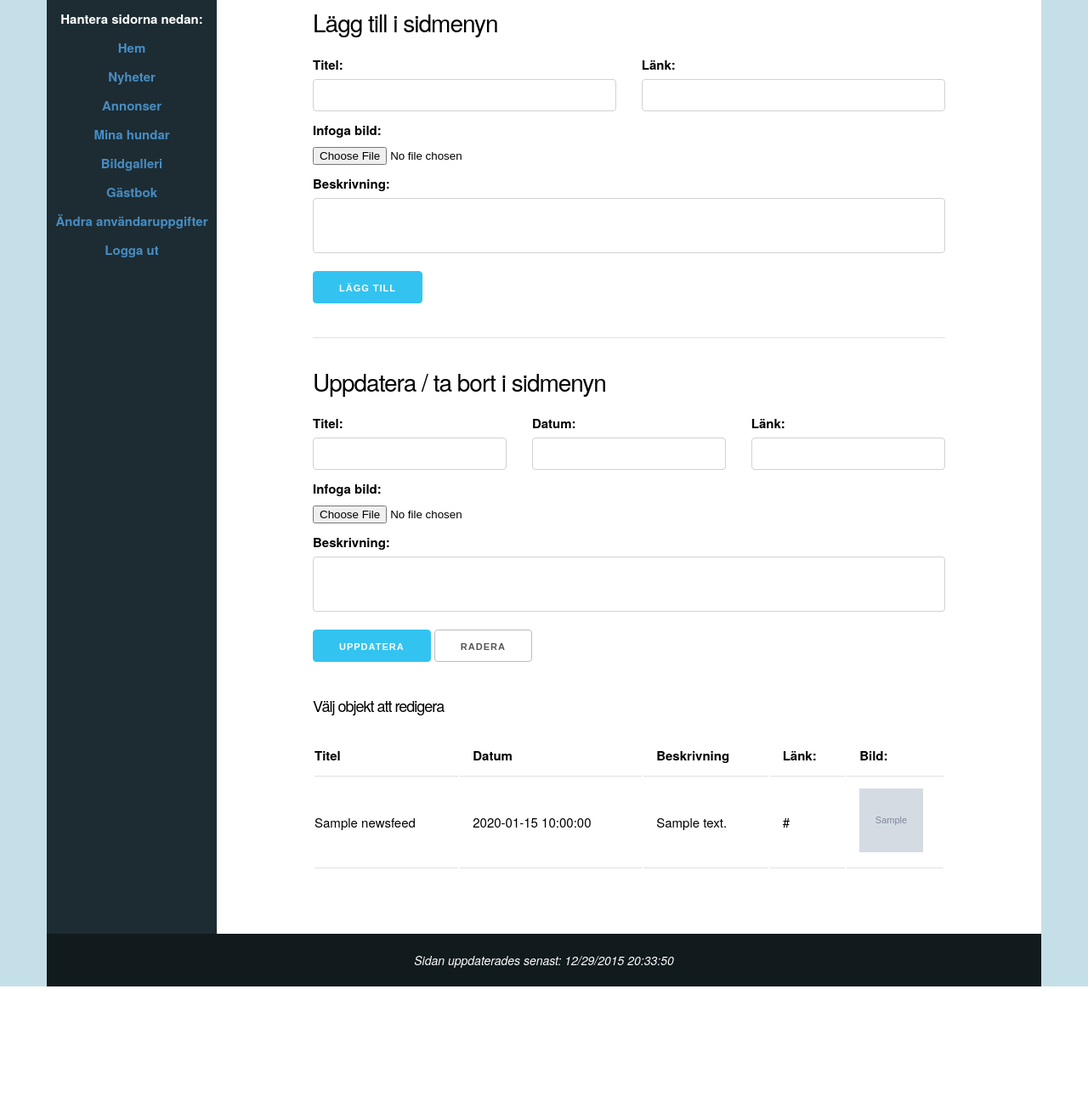
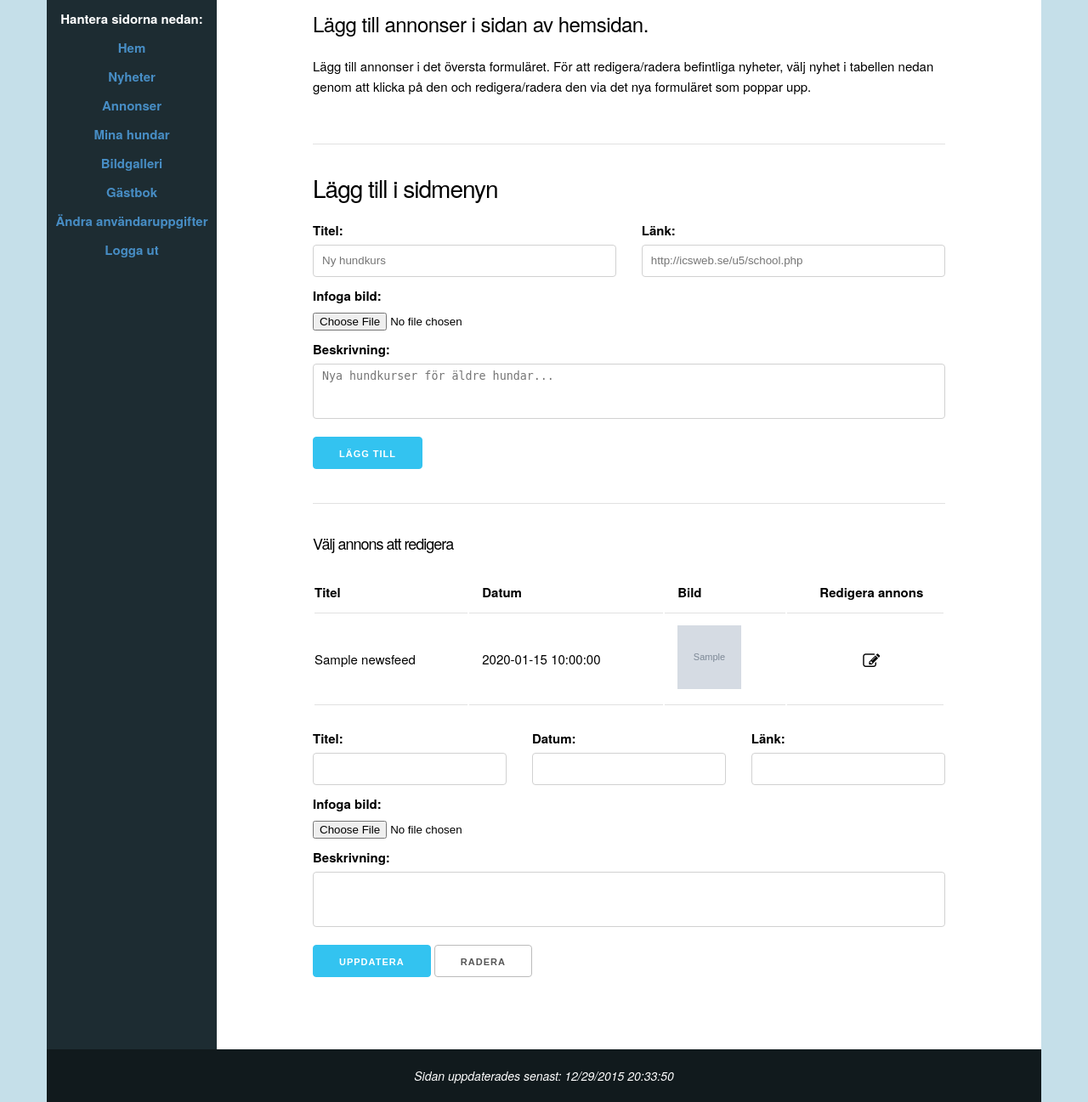
Before and after one commit to erdalbej/OperationDoge, a PHP site: page /admin-sidebar.php in a window 1280 px wide. Shown: the part 108-1405 px from the top of the page at 85% size. Before the commit the page ends 1269 px from the top, so only its background shows below. Run offline with PHP 8.4, Linux system fonts and the light colour scheme; tables that the repository leaves empty hold one stand-in row (values such as "Sample post"); grey boxes marked "Sample" are stand-in pictures; some libraries are stand-ins or nearby versions.

Commit message:
admin stuff

```diff
--- a/U5/admin-news.php
+++ b/U5/admin-news.php
@@ -178,7 +178,7 @@ if(isset($_POST['news-delete'])){
 ?>
 <main>
 	<div class="container">
-	<div class="row">
+		<div class="row">
 			<div class="twelve columns">
 				<?php
 					if(isset($news_success)){
@@ -207,7 +207,7 @@ if(isset($_POST['news-delete'])){
 			<div class="row">
 				<div class="six columns">
 					<label for="title">Nyhetstitel:</label>
-					<input type="text" name="title">
+					<input type="text" name="title" placeholder="Ny hundkurs" required>
 				</div>
 				<div class="six columns">
 					<label for="image-path">Bild:</label>
@@ -215,7 +215,7 @@ if(isset($_POST['news-delete'])){
 				</div>
 			</div>
 			<label for="news-text">Text:</label>
-			<textarea name="news-text" id="" class="u-full-width"></textarea>
+			<textarea name="news-text" id="" placeholder="Ny hundkurs med nya möjligheter..." class="u-full-width"></textarea>
 			<div class="row">
 				<div class="four columns">
 					<input type="submit" name="submit-news" value="Lägg till">
--- a/U5/admin-sidebar.php
+++ b/U5/admin-sidebar.php
@@ -1,64 +1,73 @@
 <?php
 include_once 'admin-header.php';
+
+$allowed_ext = array('jpg');
 
 // Create
 if(isset($_POST['submit_newsfeed'])){
 	if(strlen($_POST['news_title']) > 0){
-		$returnMsgNewsFeedAdd = "Kunde inte lägga till ditt objekt!";
 
 		$title = $_POST['news_title'];
 		$news_text = $_POST['news_text'];
 		$news_link = $_POST['news_link'];
 
-		if(isset($_FILES['news_image'])) {
 		$file = $_FILES['news_image'];
+		if(isset($file) && (strlen($file['name']) != 0)) {
+
+			if (strlen($file['name']) == 0){ $image_error = 'Saknar filnamn'; }
 
 			$file_name = $file['name'];
 			$file_tmp = $file['tmp_name'];
 			$file_size = $file['size'];
 			$file_error = $file['error'];
-
 			$file_ext = explode('.', $file_name);
 			$file_ext = strtolower(end($file_ext));
 
-			$allowed_ext = array('jpg');
+			if (!in_array($file_ext, $allowed_ext)){ $image_error = 'Endast .jpg filer är tillåtna, prova ladda up en anna bild.'; }
+			if($file['error'] != UPLOAD_ERR_OK){
+				if ($file['error'] == UPLOAD_ERR_INI_SIZE){
+					$image_error = 'Filen är för stor, 2mb stora filer är tillåtna';
+				}else if($file['error'] > 1 && $file['error'] < 9){
+					$image_error = 'Filen gick inte att ladda upp, prova igen!';
+				}
+			}
 
-			if(in_array($file_ext, $allowed_ext)){
-
-				if($file_error === 0){
-					//2mb
-					if($file_size < 2097152){
-
-						//Ger filnamnet ett unikt namn så det inte krockar om man lägger upp samma bild flera gånger.
+			if(!isset($image_error)){
 				$file_name_new = uniqid('', true) . '.' . $file_ext;
 				$file_destination = 'uploads/' . $file_name_new;
 
-						if(move_uploaded_file($file_tmp, $file_destination)){
-							$result = nonQuery("INSERT INTO NewsFeed (`NewsTitle`,`CreatedAt`,`Description`,`NewsImagePath`, `NewsLink`) VALUES (:title,now(),:news_text,:image, :news_link)", array(":title" => $title, ":news_text" => $news_text, ":news_link" => $news_link, ":image" => $file_name_new));
+				if(move_uploaded_file($file['tmp_name'], $file_destination)){
+					$result = nonQuery("INSERT INTO NewsFeed (`NewsTitle`,`CreatedAt`,`Description`,`NewsImagePath`, `NewsLink`) VALUES (:title,now(),:news_text,:image,:news_link)",
+						array(
+							":title" => $title,
+							":news_text" => $news_text,
+							":news_link" => $news_link,
+							":image" => $file_name_new
+						)
+
+					);
+
+					if($result["err"] != null){
+						$news_error = 'Gick inte att ladda upp din annons, prova igen.';
+						unlink($file_destination);
+					}else{
+						$news_success = "Annons upplagd och publicerad!";
+					}
+				} else { $news_error = 'Gick inte att flytta filen till servern, prova igen'; }
+			}else{ $news_error = $image_error; }
+		}else{
+			$result = nonQuery("INSERT INTO NewsFeed (`NewsTitle`,`CreatedAt`,`Description`, `NewsLink`) VALUES (:title,now(),:news_text,:news_link)", array(":title" => $title, ":news_text" => $news_text, ":news_link" => $news_link));
 
 			if($result["err"] === null){
-								$returnMsgNewsFeedAdd = "Ditt objekt är tillagt!";
+				$news_success = "Nyhet upplagd och publicerad!";
+			}else{
+				$news_error = "Gick inte att flytta filen till servern, prova igen";
 			}
 		}
 	}
 }
-			}else{
-				//Ingen bild selectead
-				$result = nonQuery("INSERT INTO NewsFeed (`NewsTitle`,`CreatedAt`,`Description`, `NewsLink`) VALUES (:title,now(),:news_text,:news_link)", array(":title" => $title, ":news_text" => $news_text, ":news_link" => $news_link));
-
-				if($result["err"] === null){
-					$returnMsgNewsFeedAdd = "Ditt objekt är tillagt!";
-				}
-			}
-		}
-
-	}
-
-}
 
 if(isset($_POST['update_newsfeed'])){
-
-	$returnMsgNewsFeedUpdate = "Kunde inte uppdatera objekt.";
 
 	if(strlen($_POST['alter_news_title']) > 0 && strlen($_POST['alter_news_createdAt']) > 0){
 
@@ -67,103 +76,160 @@ if(isset($_POST['update_newsfeed'])){
 		$news_link = $_POST['alter_news_link'];
 		$news_createdAt = $_POST['alter_news_createdAt'];
 
+		$file = $_FILES['alter_news_image'];
+		if(isset($file) && (strlen($file['name']) != 0)) {
 
-		//if image is set
-		if(isset($_FILES['alter_news_image'])) {
-
-			$file = $_FILES['alter_news_image'];
+			if (strlen($file['name']) == 0){ $image_error = 'Saknar filnamn'; }
 
 			$file_name = $file['name'];
 			$file_tmp = $file['tmp_name'];
 			$file_size = $file['size'];
 			$file_error = $file['error'];
-
 			$file_ext = explode('.', $file_name);
 			$file_ext = strtolower(end($file_ext));
 
-			$allowed_ext = array('jpg');
+			if (!in_array($file_ext, $allowed_ext)){ $image_error = 'Endast .jpg filer är tillåtna, prova ladda up en anna bild.'; }
+			if($file['error'] != UPLOAD_ERR_OK){
+				if ($file['error'] == UPLOAD_ERR_INI_SIZE){
+					$image_error = 'Filen är för stor, 2mb stora filer är tillåtna';
+				}else if($file['error'] > 1 && $file['error'] < 9){
+					$image_error = 'Filen gick inte att ladda upp, prova igen!';
+				}
+			}
 
-			if(in_array($file_ext, $allowed_ext)){
-
-				if($file_error === 0){
-					//2mb
-					if($file_size < 2097152){
-
+			if(!isset($image_error)){
 				$file_name_new = uniqid('', true) . '.' . $file_ext;
 				$file_destination = 'uploads/' . $file_name_new;
 
-						if(move_uploaded_file($file_tmp, $file_destination)){
+				$result = query("SELECT `NewsImagePath` FROM NewsFeed WHERE `NewsTitle` = :title AND `CreatedAt` = :createdAt",
+					array(
+						":title" => $news_title,
+						":createdAt" => $news_createdAt
+					)
+				);
 
-							//Deletes old picture
-							$result = query("SELECT `NewsImagePath` FROM NewsFeed WHERE `NewsTitle` = :title AND `CreatedAt` = :createdAt", array(":title" => $news_title, ":createdAt" => $news_createdAt));
+				if($result["err"] == null){
 					$resData = $result["data"];
-
 					if($resData[0]["NewsImagePath"] !== NULL){
-								$image_path = "uploads/" . $resData[0]["NewsImagePath"];
-								if(file_exists($image_path)){
-						        	unlink($image_path);
+						$old_image = "uploads/" . $resData[0]["NewsImagePath"];
 					}
 				}
 
-							$result = nonQuery("UPDATE NewsFeed SET `Description` = :description, `NewsImagePath` = :image_path, `NewsLink` = :newslink WHERE `NewsTitle` = :title AND `CreatedAt` = :createdAt", array(":title" => $news_title, ":createdAt" => $news_createdAt, ":description" => $news_text, ":image_path" => $file_name_new, ":newslink" => $news_link));
+				if(move_uploaded_file($file['tmp_name'], $file_destination)){
+					$result = nonQuery("UPDATE NewsFeed SET `Description` = :description, `NewsImagePath` = :image_path, `NewsLink` = :newslink WHERE `NewsTitle` = :title AND `CreatedAt` = :createdAt",
+						array(
+							":title" => $news_title,
+							":createdAt" => $news_createdAt,
+							":description" => $news_text,
+							":image_path" => $file_name_new,
+							":newslink" => $news_link
+						)
+					);
+
+
+					if($result["err"] != null){
+						$news_error = 'Gick inte att uppdatera annons, prova igen.';
+						unlink($file_destination);
+					}else{
+						$news_success = "Annons uppdaterad och publicerad!";
+						if(isset($old_image)){
+							if(file_exists($old_image)){
+						    	unlink($old_image);
+							}
+						}
+					}
+				} else { $news_error = 'Gick inte att flytta filen till servern, prova igen'; }
+			}else{ $news_error = $image_error; }
+		}else{
+
+			$result = nonQuery("UPDATE NewsFeed SET `Description` = :description, `NewsLink` = :newslink WHERE `NewsTitle` = :title AND `CreatedAt` = :createdAt",
+				array(
+					":title" => $news_title,
+					":createdAt" => $news_createdAt,
+					":description" => $news_text,
+					":newslink" => $news_link
+				)
+			);
 
 			if($result["err"] === null){
-								$returnMsgNewsFeedUpdate = "Objekt uppdaterat";
+				$news_success = "Annons uppdaterad";
 			}else{
-								$returnMsgNewsFeedUpdate = "Kunde inte uppdatera objekt.";
+				$news_error = "Kunde inte uppdatera annons, prova igen.";
 			}
 		}
 	}
 }
-			}else{
-
-				$result = nonQuery("UPDATE NewsFeed SET `Description` = :description, `NewsLink` = :newslink WHERE `NewsTitle` = :title AND `CreatedAt` = :createdAt", array(":title" => $news_title, ":createdAt" => $news_createdAt, ":description" => $news_text, ":newslink" => $news_link));
-
-				if($result["err"] === null){
-					$returnMsgNewsFeedUpdate = "Objekt uppdaterat";
-				}else{
-					$returnMsgNewsFeedUpdate = "Kunde inte uppdatera objekt.";
-				}
-			}
-		}
-
-	}
-
-}
 
 //Delete
 if(isset($_POST['delete_newsfeed'])){
-	$returnMsgNewsFeedDelete = "Kunde inte ta bort objekt.";
 
 	if(strlen($_POST['alter_news_title']) > 0 && strlen($_POST['alter_news_createdAt']) > 0){
 
 		$alter_title = $_POST['alter_news_title'];
 		$alter_createdAt = $_POST['alter_news_createdAt'];
 
+		$result = query("SELECT `NewsImagePath` FROM NewsFeed WHERE `NewsTitle` = :title AND `CreatedAt` = :createdAt",
+			array(
+				":title" => $alter_title,
+				":createdAt" => $alter_createdAt
+			)
+		);
+
+		if($result["err"] == null){
+			$resData = $result["data"];
+			if($resData[0]["NewsImagePath"] !== NULL){
+				$old_image = "uploads/" . $resData[0]["NewsImagePath"];
+			}
+		}
+
 		$result = nonQuery("DELETE FROM NewsFeed WHERE `NewsTitle` = :title AND `CreatedAt` = :createdAt", array(":title" => $alter_title, ":createdAt" => $alter_createdAt));
-		$result["data"];
 
 		if($result["err"] === NULL){
-			$returnMsgNewsFeedDelete = "Objekt raderat.";
-		}else{
-			$returnMsgNewsFeedDelete = "Kunde inte ta bort objekt.";
+			$news_success = "Annons raderad!";
+			if(isset($old_image)){
+				if(file_exists($old_image)){
+			    	unlink($old_image);
 				}
 			}
+		}else{
+			$news_error = "Kunde inte tabort annons, prova igen.";
+		}
+	}else{ $news_error = "Kunde inte tabort annons, saknar värden."; }
 }
 ?>
 
 <main>
 	<div class="container">
+		<div class="row">
+			<div class="twelve columns">
+				<?php
+					if(isset($news_success)){
+						echo '<span id="returnMsg" class="success-message">' . $news_success . '</span>';
+					}
+					if(isset($news_error)){
+						echo '<span id="returnMsg" class="error-message">' . $news_error . '</span>';
+					}
+				?>
+			</div>
+		</div>
+		<div class="row">
+				<div class="twelve columns">
+					<h5>Lägg till annonser i sidan av hemsidan.</h5>
+					<p>Lägg till annonser i det översta formuläret. För att redigera/radera befintliga nyheter, välj nyhet i tabellen nedan genom att klicka på den och redigera/radera den via det nya formuläret som poppar upp.</p>
+				</div>
+			</div>
+			<hr>
+
 		<form enctype="multipart/form-data" action="" method="post">
 			<h1>Lägg till i sidmenyn</h1>
 			<div class="row">
 				<div class="six columns">
 					<label for="news_title">Titel:</label>
-				<input type="text" class="u-full-width"  name="news_title">
+					<input type="text" class="u-full-width" placeholder="Ny hundkurs"  name="news_title" required>
 				</div>
 				<div class="six columns">
 					<label for="news_link">Länk:</label>
-				<input type="text" class="u-full-width"  name="news_link">
+					<input type="text" class="u-full-width" placeholder="http://icsweb.se/u5/school.php"  name="news_link" required>
 				</div>
 			</div>
 			<div class="row">
@@ -178,7 +244,7 @@ if(isset($_POST['delete_newsfeed'])){
 			<div class="row">
 				<div class="twelve columns">
 					<label for="news_text">Beskrivning:</label>
-				<textarea name="news_text" class="u-full-width"></textarea>
+					<textarea name="news_text" placeholder="Nya hundkurser för äldre hundar..." class="u-full-width"></textarea>
 				</div>
 			</div>
 			<div class="row">
@@ -189,21 +255,62 @@ if(isset($_POST['delete_newsfeed'])){
 
 				</div>
 			</div>
-
 		</form>
-	<div style="margin-bottom:30px;">
+		<hr>
+		<div class="row">
+			<div class="twelve columns">
+				<h3>Välj annons att redigera</h3>
+				<div class="row">
+					<div class="twelve columns">
+						<table class="u-full-width">
+							<thead>
+								<tr>
+									<th>Titel</th>
+									<th>Datum</th>
+									<th>Bild</th>
+									<th><center>Redigera annons</center></th>
+								</tr>
+							</thead>
+							<tbody id="NewsFeedTable">
 								<?php
-		if(isset($returnMsgNewsFeedAdd)){
-			echo $returnMsgNewsFeedAdd;
+								$result = query("SELECT NewsTitle, CreatedAt, Description, NewsImagePath, NewsLink FROM NewsFeed");
+								$newsFeedData = $result['data'];
+								foreach($newsFeedData as $key => $n){
+									echo '<tr id="newsfeed' . $key . '">';
+									echo '<td class="newsTitleTd">';
+									echo $n['NewsTitle'];
+									echo '</td>';
+									echo '<td class="dateTimeTd">';
+									echo $n["CreatedAt"];
+									echo '</td>';
+									echo '<td class="Description" style = "display:none">';
+									echo $n["Description"];
+									echo '</td>';
+									echo '<td class="newsLink" style = "display:none">';
+									echo $n["NewsLink"];
+									echo '</td>';
+									if($n['NewsImagePath'] !== null){
+										echo '<td class="newsImagePath">';
+										echo '<img src="uploads/'.$n['NewsImagePath'].'" width="75" height="75" alt="">';
+										echo '</td>';
+									}else {
+										echo '<td class="newsImagePath">';
+										echo 'Ingen bild';
+										echo '</td>';
+									}
+									echo '<td class="edit-sidebar">';
+									echo '<center><i class="cursor-pointer fa fa-pencil-square-o fa-lg"></i></center>';
+									echo '</td>';
+									echo '</tr>';
 								}
 								?>
+							</tbody>
+						</table>
+					</div>
 				</div>
 
-
-	<hr>
-
-
-	<h1>Uppdatera / ta bort i sidmenyn</h1>
+			</div>
+		</div>
 		<form enctype="multipart/form-data" action="" method="post">
 			<div class="row">
 				<div class="four columns">
@@ -212,7 +319,7 @@ if(isset($_POST['delete_newsfeed'])){
 				</div>
 				<div class="four columns">
 					<label for="alter_news_createdAt">Datum:</label>
-				<input type="text" class="u-full-width" id="newsFeedDateTime" name="alter_news_createdAt" readonly>
+					<input type="text" class="u-full-width" id="newsFeedCreatedAt" name="alter_news_createdAt" readonly>
 				</div>
 				<div class="four columns">
 					<label for="alter_news_link">Länk:</label>
@@ -242,71 +349,8 @@ if(isset($_POST['delete_newsfeed'])){
 				</div>
 			</div>
 		</form>
-	<div style="margin-bottom:30px;">
-		<?php
-		if(isset($returnMsgNewsFeedDelete)){
-			echo $returnMsgNewsFeedDelete;
-		}
-		if(isset($returnMsgNewsFeedUpdate)){
-			echo $returnMsgNewsFeedUpdate;
-		}
-		?>
 	</div>
-	<div class="row">
-		<div class="twelve columns">
-			<h3>Välj objekt att redigera</h3>
-			<div class="row">
-				<div class="twelve columns">
-					<table class="u-full-width">
-						<thead>
-							<tr>
-								<th>Titel</th>
-								<th>Datum</th>
-								<th>Beskrivning</th>
-								<th>Länk:</th>
-								<th>Bild:</th>
-							</tr>
-						</thead>
-						<tbody id="NewsFeedTable">
-							<?php
-							$result = query("SELECT NewsTitle, CreatedAt, Description, NewsImagePath, NewsLink FROM NewsFeed");
-							$newsFeedData = $result['data'];
-							foreach($newsFeedData as $key => $n){
-								echo '<tr id="newsfeed' . $key . '">';
-								echo '<td class="newsTitleTd">';
-								echo $n['NewsTitle'];
-								echo '</td>';
-								echo '<td class="dateTimeTd">';
-								echo $n["CreatedAt"];
-								echo '</td>';
-								echo '<td class="Description">';
-								echo $n["Description"];
-								echo '</td>';
-								echo '<td class="newsLink">';
-								echo $n["NewsLink"];
-								echo '</td>';
-								if($n['NewsImagePath'] !== null){
-									echo '<td class="newsImagePath">';
-									echo '<img src="uploads/'.$n['NewsImagePath'].'" width="75" height="75" alt="">';
-									echo '</td>';
-								}
-								else {
-									echo '<td class="newsImagePath">';
-									echo 'Ingen bild';
-									echo '</td>';
-								}
-								echo '</tr>';
-							}
-							?>
-						</tbody>
-					</table>
-				</div>
-			</div>
-
-		</div>
-	</div>
-<script src="js/newsfeed.js"></script>
-</div>
+<script src="js/admin-sidebar.js"></script>
 </main>
 <?php
 include_once 'footer.php';
```
Also changed, not shown: U5/js/admin-news.js (+4 -3 lines), U5/js/admin-sidebar.js (renamed from U5/js/newsfeed.js, +7 -4 lines). Lines whose indentation alone changed are shown as unchanged.
